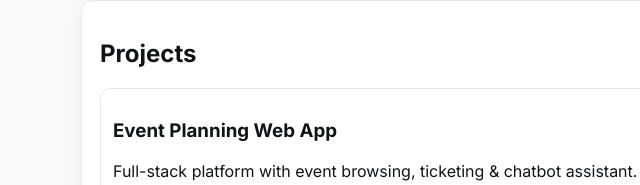
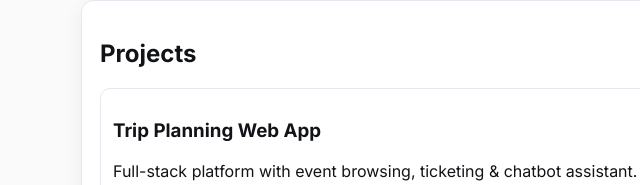
Before and after one commit to akshita-s14/akshita-portfolio, a plain HTML site: page index.html in a window 1280 px wide. Shown: the part 615-800 px from the top of the page, 37-677 px from the left. Drawn offline with nearby package versions, Linux system fonts and the light colour scheme.

Commit message:
Update index.html

```diff
--- a/index.html
+++ b/index.html
@@ -269,7 +269,7 @@
         <h2 id="projects">Projects</h2>
 
         <div class="project">
-          <h3>Event Planning Web App</h3>
+          <h3>Trip Planning Web App</h3>
           <p>Full-stack platform with event browsing, ticketing & chatbot assistant.</p>
         </div>
 
```
